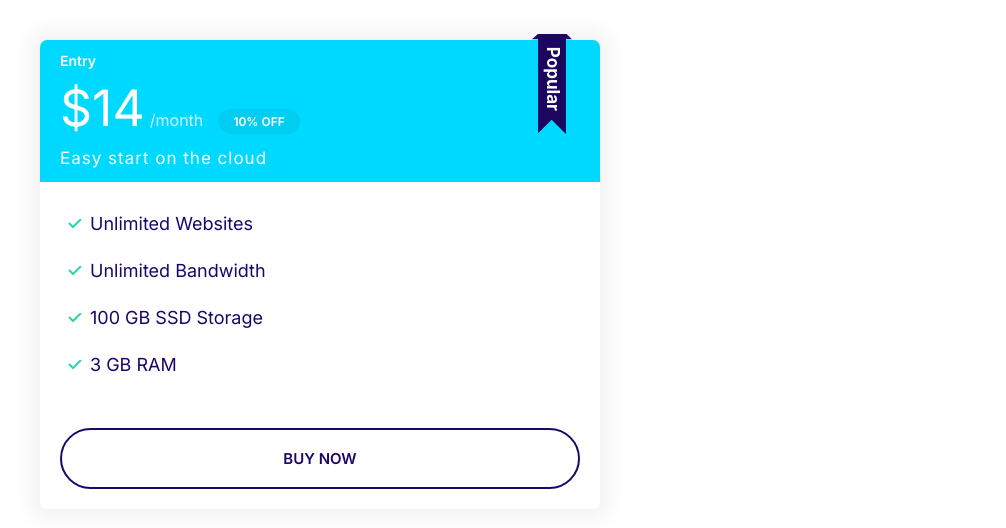
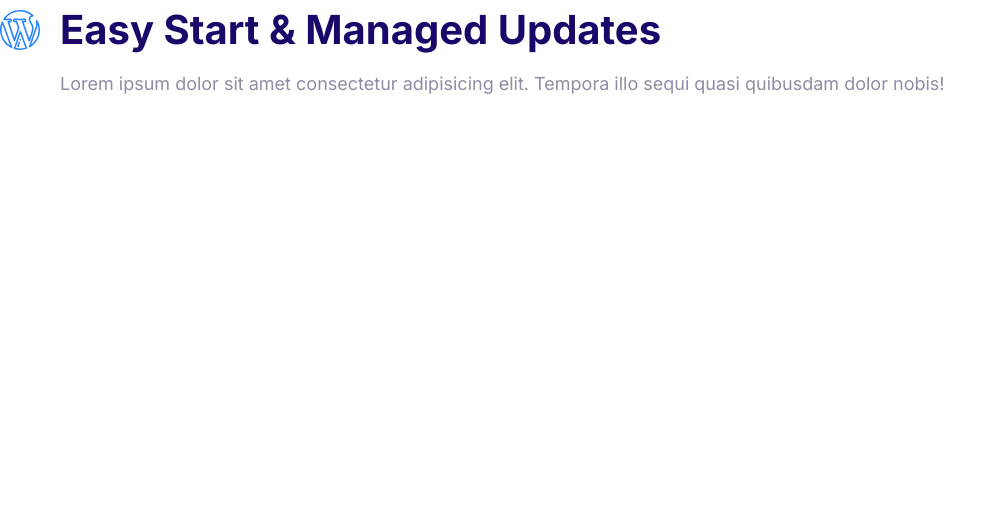
Before and after one commit to 2Up1Down/moshify, a plain HTML site: page index.html in a window 1280 px wide. Shown: the whole page, without its empty margins (0-1006 px from the left). Drawn offline with Linux system fonts and the light colour scheme.

Commit message:
Media component added

```diff
--- a/css/styles.css
+++ b/css/styles.css
@@ -388,3 +388,21 @@ its a neat trick from https://front-back.com/how-to-make-absolute-positioned-ele
     margin-bottom: 4rem;
   }
 }
+
+/* Media */
+
+.media {
+  display: flex;
+}
+
+.media__title {
+  margin-top: 0;
+}
+
+.media__body {
+  margin: 0 2rem;
+}
+
+.media__image {
+  margin-top: 1rem;
+}
--- a/index.html
+++ b/index.html
@@ -13,28 +13,19 @@
     <title>Document</title>
   </head>
   <body>
-    <div style="width: 50%; padding: 4rem">
-      <div class="plan plan--popular">
-        <div class="card card--secondary">
-          <header class="card__header">
-            <h3 class="plan__name">Entry</h3>
-            <span class="plan__price">$14</span>
-            <span class="plan__billing-cycle">/month</span>
-            <span class="badge badge--secondary badge--small">10% OFF</span>
-            <span class="plan plan__description">Easy start on the cloud</span>
-          </header>
-          <div class="card__body">
-            <ul class="list list--tick">
-              <li class="list__item">Unlimited Websites</li>
-              <li class="list__item">Unlimited Bandwidth</li>
-              <li class="list__item">100 GB SSD Storage</li>
-              <li class="list__item">3 GB RAM</li>
-            </ul>
-            <button class="btn btn--outline btn--block">Buy now</button>
-          </div>
-        </div>
+    <div class="media">
+      <div class="media__image">
+        <svg class="icon icon--primary">
+          <use xlink:href="images/sprite.svg#quotes"></use>
+        </svg>
       </div>
-      <br />
+      <div class="media__body">
+        <h3 class="media__title">Easy Start & Managed Updates</h3>
+        <p>
+          Lorem ipsum dolor sit amet consectetur adipisicing elit. Tempora illo
+          sequi quasi quibusdam dolor nobis!
+        </p>
+      </div>
     </div>
   </body>
 </html>
```
Also changed, not shown: components/media.html (added, +14 -0 lines).
